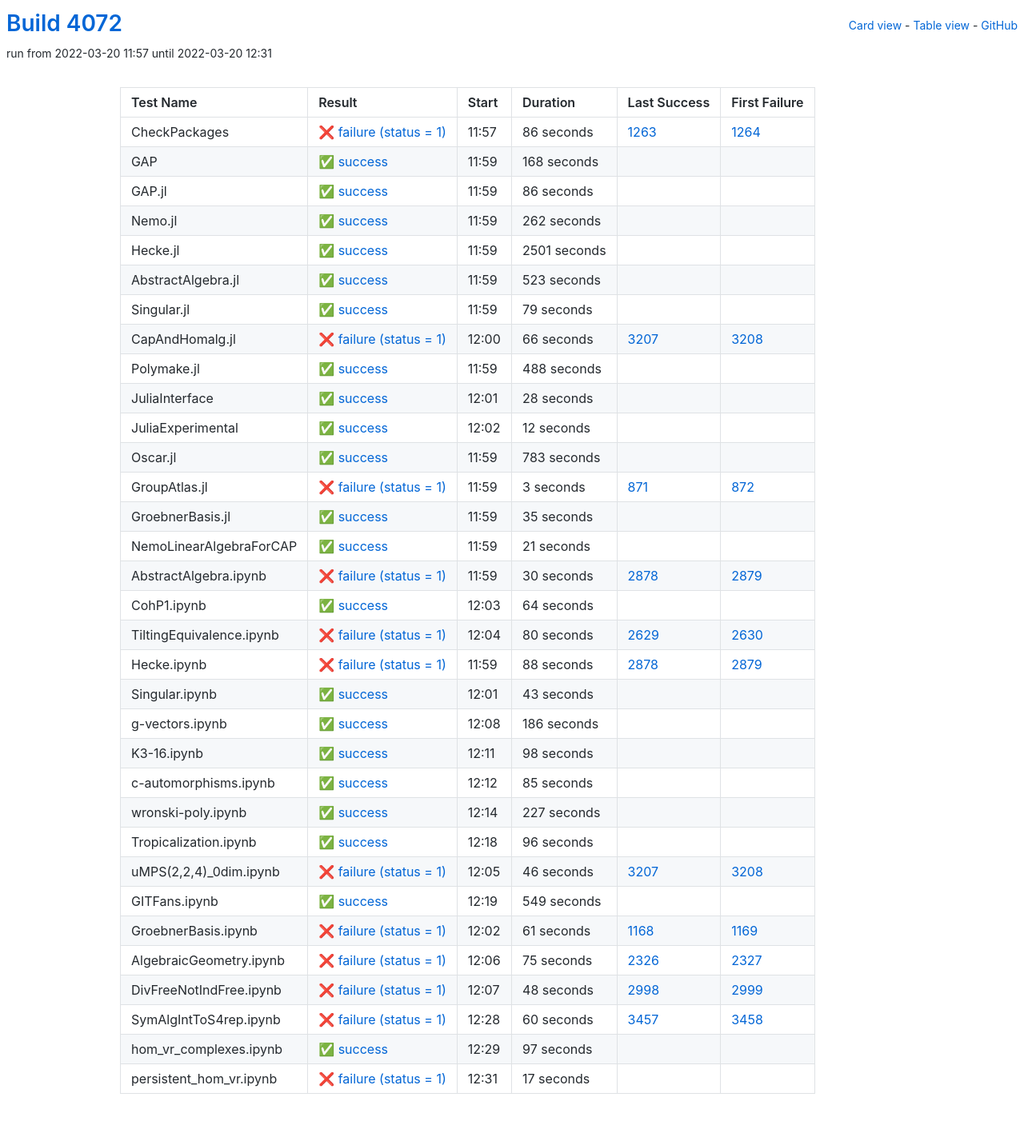
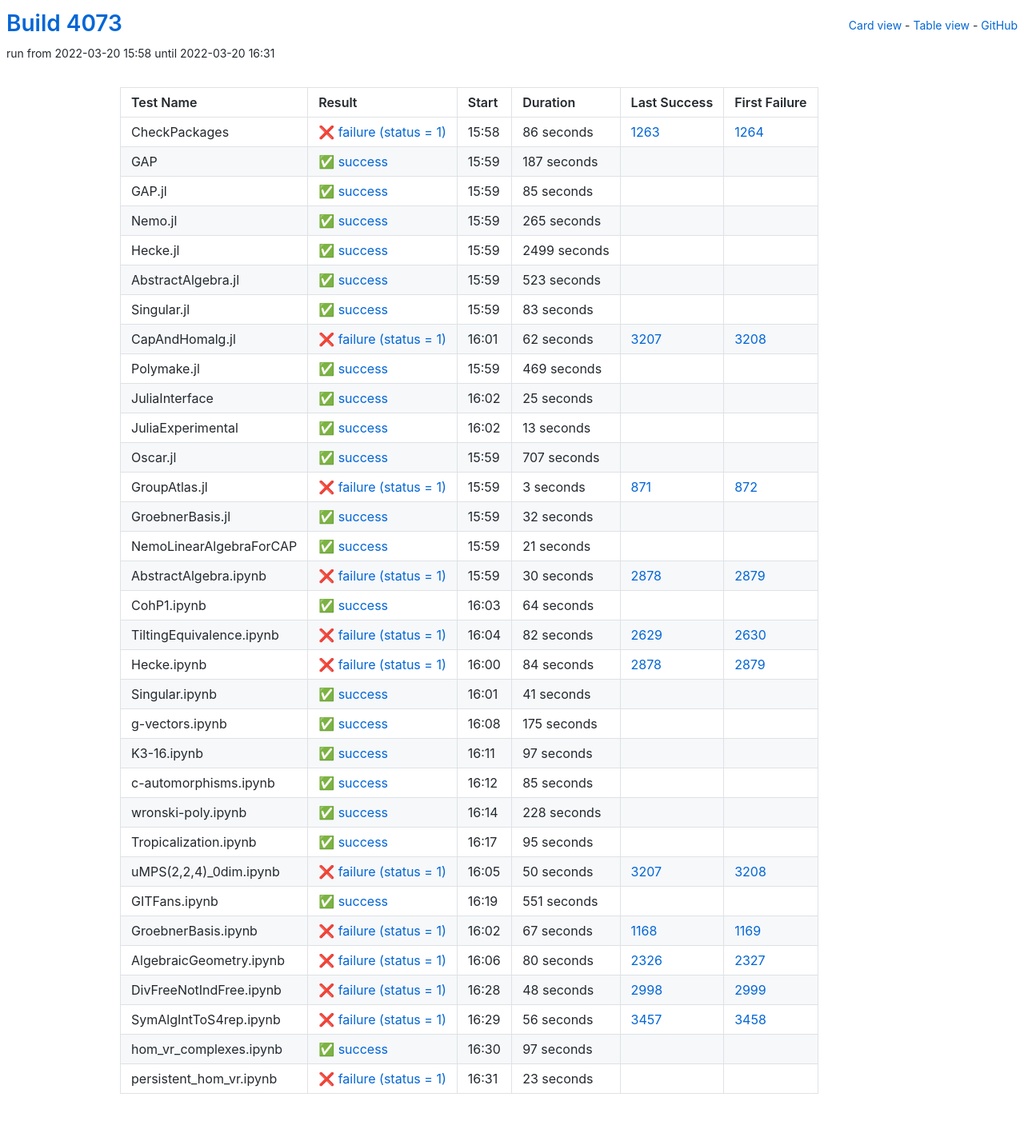
Before and after one commit to oscar-system/oscar-ci-status-stable, a Jekyll site: the page built from table.html, in a window 1280 px wide. Shown: the whole page at 80% size. Built offline with Jekyll 4.4.1, drawn with Linux system fonts in a browser that asks for light colours.

Commit message:
Build #4073

```diff
--- a/_data/ci.yml
+++ b/_data/ci.yml
@@ -1,6 +1,6 @@
 ---
-build: 4072
-build_url: https://oscarci.mathematik.uni-kl.de/job/oscar-stable/4072/
+build: 4073
+build_url: https://oscarci.mathematik.uni-kl.de/job/oscar-stable/4073/
 job: oscar-stable
 organization: oscar-system
 repo: oscar-ci-status-stable
@@ -8,8 +8,8 @@ repourl: https://github.com/oscar-system/oscar-ci-status-stable
 tests:
 - name: CheckPackages
   id: checkpackages
-  log: https://oscarci.mathematik.uni-kl.de/job/oscar-stable/4072/artifact/logs/build-4072/CheckPackages.log
-  start: 2022-03-20 11:57
+  log: https://oscarci.mathematik.uni-kl.de/job/oscar-stable/4073/artifact/logs/build-4073/CheckPackages.log
+  start: 2022-03-20 15:58
   success: false
   exitcode: 1
   status: failure
@@ -20,56 +20,56 @@ tests:
   first_failure_url: https://oscarci.mathematik.uni-kl.de/job/oscar-stable/1264/
 - name: GAP
   id: gap
-  log: https://oscarci.mathematik.uni-kl.de/job/oscar-stable/4072/artifact/logs/build-4072/GAP.log
-  start: 2022-03-20 11:59
+  log: https://oscarci.mathematik.uni-kl.de/job/oscar-stable/4073/artifact/logs/build-4073/GAP.log
+  start: 2022-03-20 15:59
   success: true
   exitcode: 0
   status: success
-  duration: 168
+  duration: 187
   last_success: false
   last_success_url:
   first_failure: false
   first_failure_url:
 - name: GAP.jl
   id: gap-jl
-  log: https://oscarci.mathematik.uni-kl.de/job/oscar-stable/4072/artifact/logs/build-4072/GAP.jl.log
-  start: 2022-03-20 11:59
+  log: https://oscarci.mathematik.uni-kl.de/job/oscar-stable/4073/artifact/logs/build-4073/GAP.jl.log
+  start: 2022-03-20 15:59
   success: true
   exitcode: 0
   status: success
-  duration: 86
+  duration: 85
   last_success: false
   last_success_url:
   first_failure: false
   first_failure_url:
 - name: Nemo.jl
   id: nemo-jl
-  log: https://oscarci.mathematik.uni-kl.de/job/oscar-stable/4072/artifact/logs/build-4072/Nemo.jl.log
-  start: 2022-03-20 11:59
+  log: https://oscarci.mathematik.uni-kl.de/job/oscar-stable/4073/artifact/logs/build-4073/Nemo.jl.log
+  start: 2022-03-20 15:59
   success: true
   exitcode: 0
   status: success
-  duration: 262
+  duration: 265
   last_success: false
   last_success_url:
   first_failure: false
   first_failure_url:
 - name: Hecke.jl
   id: hecke-jl
-  log: https://oscarci.mathematik.uni-kl.de/job/oscar-stable/4072/artifact/logs/build-4072/Hecke.jl.log
-  start: 2022-03-20 11:59
+  log: https://oscarci.mathematik.uni-kl.de/job/oscar-stable/4073/artifact/logs/build-4073/Hecke.jl.log
+  start: 2022-03-20 15:59
   success: true
   exitcode: 0
   status: success
-  duration: 2501
+  duration: 2499
   last_success: false
   last_success_url:
   first_failure: false
   first_failure_url:
 - name: AbstractAlgebra.jl
   id: abstractalgebra-jl
-  log: https://oscarci.mathematik.uni-kl.de/job/oscar-stable/4072/artifact/logs/build-4072/AbstractAlgebra.jl.log
-  start: 2022-03-20 11:59
+  log: https://oscarci.mathematik.uni-kl.de/job/oscar-stable/4073/artifact/logs/build-4073/AbstractAlgebra.jl.log
+  start: 2022-03-20 15:59
   success: true
   exitcode: 0
   status: success
@@ -80,80 +80,80 @@ tests:
   first_failure_url:
 - name: Singular.jl
   id: singular-jl
-  log: https://oscarci.mathematik.uni-kl.de/job/oscar-stable/4072/artifact/logs/build-4072/Singular.jl.log
-  start: 2022-03-20 11:59
+  log: https://oscarci.mathematik.uni-kl.de/job/oscar-stable/4073/artifact/logs/build-4073/Singular.jl.log
+  start: 2022-03-20 15:59
   success: true
   exitcode: 0
   status: success
-  duration: 79
+  duration: 83
   last_success: false
   last_success_url:
   first_failure: false
   first_failure_url:
 - name: CapAndHomalg.jl
   id: capandhomalg-jl
-  log: https://oscarci.mathematik.uni-kl.de/job/oscar-stable/4072/artifact/logs/build-4072/CapAndHomalg.jl.log
-  start: 2022-03-20 12:00
+  log: https://oscarci.mathematik.uni-kl.de/job/oscar-stable/4073/artifact/logs/build-4073/CapAndHomalg.jl.log
+  start: 2022-03-20 16:01
   success: false
   exitcode: 1
   status: failure
-  duration: 66
+  duration: 62
   last_success: 3207
   last_success_url: https://oscarci.mathematik.uni-kl.de/job/oscar-stable/3207/
   first_failure: 3208
   first_failure_url: https://oscarci.mathematik.uni-kl.de/job/oscar-stable/3208/
 - name: Polymake.jl
   id: polymake-jl
-  log: https://oscarci.mathematik.uni-kl.de/job/oscar-stable/4072/artifact/logs/build-4072/Polymake.jl.log
-  start: 2022-03-20 11:59
+  log: https://oscarci.mathematik.uni-kl.de/job/oscar-stable/4073/artifact/logs/build-4073/Polymake.jl.log
+  start: 2022-03-20 15:59
   success: true
   exitcode: 0
   status: success
-  duration: 488
+  duration: 469
   last_success: false
   last_success_url:
   first_failure: false
   first_failure_url:
 - name: JuliaInterface
   id: juliainterface
-  log: https://oscarci.mathematik.uni-kl.de/job/oscar-stable/4072/artifact/logs/build-4072/JuliaInterface.log
-  start: 2022-03-20 12:01
+  log: https://oscarci.mathematik.uni-kl.de/job/oscar-stable/4073/artifact/logs/build-4073/JuliaInterface.log
+  start: 2022-03-20 16:02
   success: true
   exitcode: 0
   status: success
-  duration: 28
+  duration: 25
   last_success: false
   last_success_url:
   first_failure: false
   first_failure_url:
 - name: JuliaExperimental
   id: juliaexperimental
-  log: https://oscarci.mathematik.uni-kl.de/job/oscar-stable/4072/artifact/logs/build-4072/JuliaExperimental.log
-  start: 2022-03-20 12:02
+  log: https://oscarci.mathematik.uni-kl.de/job/oscar-stable/4073/artifact/logs/build-4073/JuliaExperimental.log
+  start: 2022-03-20 16:02
   success: true
   exitcode: 0
   status: success
-  duration: 12
+  duration: 13
   last_success: false
   last_success_url:
   first_failure: false
   first_failure_url:
 - name: Oscar.jl
   id: oscar-jl
-  log: https://oscarci.mathematik.uni-kl.de/job/oscar-stable/4072/artifact/logs/build-4072/Oscar.jl.log
-  start: 2022-03-20 11:59
+  log: https://oscarci.mathematik.uni-kl.de/job/oscar-stable/4073/artifact/logs/build-4073/Oscar.jl.log
+  start: 2022-03-20 15:59
   success: true
   exitcode: 0
   status: success
-  duration: 783
+  duration: 707
   last_success: false
   last_success_url:
   first_failure: false
   first_failure_url:
 - name: GroupAtlas.jl
   id: groupatlas-jl
-  log: https://oscarci.mathematik.uni-kl.de/job/oscar-stable/4072/artifact/logs/build-4072/GroupAtlas.jl.log
-  start: 2022-03-20 11:59
+  log: https://oscarci.mathematik.uni-kl.de/job/oscar-stable/4073/artifact/logs/build-4073/GroupAtlas.jl.log
+  start: 2022-03-20 15:59
   success: false
   exitcode: 1
   status: failure
@@ -164,20 +164,20 @@ tests:
   first_failure_url: https://oscarci.mathematik.uni-kl.de/job/oscar-stable/872/
 - name: GroebnerBasis.jl
   id: groebnerbasis-jl
-  log: https://oscarci.mathematik.uni-kl.de/job/oscar-stable/4072/artifact/logs/build-4072/GroebnerBasis.jl.log
-  start: 2022-03-20 11:59
+  log: https://oscarci.mathematik.uni-kl.de/job/oscar-stable/4073/artifact/logs/build-4073/GroebnerBasis.jl.log
+  start: 2022-03-20 15:59
   success: true
   exitcode: 0
   status: success
-  duration: 35
+  duration: 32
   last_success: false
   last_success_url:
   first_failure: false
   first_failure_url:
 - name: NemoLinearAlgebraForCAP
   id: nemolinearalgebraforcap
-  log: https://oscarci.mathematik.uni-kl.de/job/oscar-stable/4072/artifact/logs/build-4072/NemoLinearAlgebraForCAP.log
-  start: 2022-03-20 11:59
+  log: https://oscarci.mathematik.uni-kl.de/job/oscar-stable/4073/artifact/logs/build-4073/NemoLinearAlgebraForCAP.log
+  start: 2022-03-20 15:59
   success: true
   exitcode: 0
   status: success
@@ -188,8 +188,8 @@ tests:
   first_failure_url:
 - name: AbstractAlgebra.ipynb
   id: abstractalgebra-ipynb
-  log: https://oscarci.mathematik.uni-kl.de/job/oscar-stable/4072/artifact/logs/build-4072/AbstractAlgebra.ipynb.log
-  start: 2022-03-20 11:59
+  log: https://oscarci.mathematik.uni-kl.de/job/oscar-stable/4073/artifact/logs/build-4073/AbstractAlgebra.ipynb.log
+  start: 2022-03-20 15:59
   success: false
   exitcode: 1
   status: failure
@@ -200,8 +200,8 @@ tests:
   first_failure_url: https://oscarci.mathematik.uni-kl.de/job/oscar-stable/2879/
 - name: CohP1.ipynb
   id: cohp1-ipynb
-  log: https://oscarci.mathematik.uni-kl.de/job/oscar-stable/4072/artifact/logs/build-4072/CohP1.ipynb.log
-  start: 2022-03-20 12:03
+  log: https://oscarci.mathematik.uni-kl.de/job/oscar-stable/4073/artifact/logs/build-4073/CohP1.ipynb.log
+  start: 2022-03-20 16:03
   success: true
   exitcode: 0
   status: success
@@ -212,68 +212,68 @@ tests:
   first_failure_url:
 - name: TiltingEquivalence.ipynb
   id: tiltingequivalence-ipynb
-  log: https://oscarci.mathematik.uni-kl.de/job/oscar-stable/4072/artifact/logs/build-4072/TiltingEquivalence.ipynb.log
-  start: 2022-03-20 12:04
+  log: https://oscarci.mathematik.uni-kl.de/job/oscar-stable/4073/artifact/logs/build-4073/TiltingEquivalence.ipynb.log
+  start: 2022-03-20 16:04
   success: false
   exitcode: 1
   status: failure
-  duration: 80
+  duration: 82
   last_success: 2629
   last_success_url: https://oscarci.mathematik.uni-kl.de/job/oscar-stable/2629/
   first_failure: 2630
   first_failure_url: https://oscarci.mathematik.uni-kl.de/job/oscar-stable/2630/
 - name: Hecke.ipynb
   id: hecke-ipynb
-  log: https://oscarci.mathematik.uni-kl.de/job/oscar-stable/4072/artifact/logs/build-4072/Hecke.ipynb.log
-  start: 2022-03-20 11:59
+  log: https://oscarci.mathematik.uni-kl.de/job/oscar-stable/4073/artifact/logs/build-4073/Hecke.ipynb.log
+  start: 2022-03-20 16:00
   success: false
   exitcode: 1
   status: failure
-  duration: 88
+  duration: 84
   last_success: 2878
   last_success_url: https://oscarci.mathematik.uni-kl.de/job/oscar-stable/2878/
   first_failure: 2879
   first_failure_url: https://oscarci.mathematik.uni-kl.de/job/oscar-stable/2879/
 - name: Singular.ipynb
   id: singular-ipynb
-  log: https://oscarci.mathematik.uni-kl.de/job/oscar-stable/4072/artifact/logs/build-4072/Singular.ipynb.log
-  start: 2022-03-20 12:01
+  log: https://oscarci.mathematik.uni-kl.de/job/oscar-stable/4073/artifact/logs/build-4073/Singular.ipynb.log
+  start: 2022-03-20 16:01
   success: true
   exitcode: 0
   status: success
-  duration: 43
+  duration: 41
   last_success: false
   last_success_url:
   first_failure: false
   first_failure_url:
 - name: g-vectors.ipynb
   id: g-vectors-ipynb
-  log: https://oscarci.mathematik.uni-kl.de/job/oscar-stable/4072/artifact/logs/build-4072/g-vectors.ipynb.log
-  start: 2022-03-20 12:08
+  log: https://oscarci.mathematik.uni-kl.de/job/oscar-stable/4073/artifact/logs/build-4073/g-vectors.ipynb.log
+  start: 2022-03-20 16:08
   success: true
   exitcode: 0
   status: success
-  duration: 186
+  duration: 175
   last_success: false
   last_success_url:
   first_failure: false
   first_failure_url:
 - name: K3-16.ipynb
   id: k3-16-ipynb
-  log: https://oscarci.mathematik.uni-kl.de/job/oscar-stable/4072/artifact/logs/build-4072/K3-16.ipynb.log
-  start: 2022-03-20 12:11
+  log: https://oscarci.mathematik.uni-kl.de/job/oscar-stable/4073/artifact/logs/build-4073/K3-16.ipynb.log
+  start: 2022-03-20 16:11
   success: true
   exitcode: 0
   status: success
-  duration: 98
+  duration: 97
   last_success: false
   last_success_url:
   first_failure: false
   first_failure_url:
 - name: c-automorphisms.ipynb
   id: c-automorphisms-ipynb
-  log: https://oscarci.mathematik.uni-kl.de/job/oscar-stable/4072/artifact/logs/build-4072/c-automorphisms.ipynb.log
-  start: 2022-03-20 12:12
+  log: https://oscarci.mathematik.uni-kl.de/job/oscar-stable/4073/artifact/logs/build-4073/c-automorphisms.ipynb.log
+  start: 2022-03-20 16:12
   success: true
   exitcode: 0
   status: success
@@ -284,80 +284,80 @@ tests:
   first_failure_url:
 - name: wronski-poly.ipynb
   id: wronski-poly-ipynb
-  log: https://oscarci.mathematik.uni-kl.de/job/oscar-stable/4072/artifact/logs/build-4072/wronski-poly.ipynb.log
-  start: 2022-03-20 12:14
+  log: https://oscarci.mathematik.uni-kl.de/job/oscar-stable/4073/artifact/logs/build-4073/wronski-poly.ipynb.log
+  start: 2022-03-20 16:14
   success: true
   exitcode: 0
   status: success
-  duration: 227
+  duration: 228
   last_success: false
   last_success_url:
   first_failure: false
   first_failure_url:
 - name: Tropicalization.ipynb
   id: tropicalization-ipynb
-  log: https://oscarci.mathematik.uni-kl.de/job/oscar-stable/4072/artifact/logs/build-4072/Tropicalization.ipynb.log
-  start: 2022-03-20 12:18
+  log: https://oscarci.mathematik.uni-kl.de/job/oscar-stable/4073/artifact/logs/build-4073/Tropicalization.ipynb.log
+  start: 2022-03-20 16:17
   success: true
   exitcode: 0
   status: success
-  duration: 96
+  duration: 95
   last_success: false
   last_success_url:
   first_failure: false
   first_failure_url:
 - name: uMPS(2,2,4)_0dim.ipynb
   id: umps-2-2-4-0dim-ipynb
-  log: https://oscarci.mathematik.uni-kl.de/job/oscar-stable/4072/artifact/logs/build-4072/uMPS-2-2-4-_0dim.ipynb.log
-  start: 2022-03-20 12:05
+  log: https://oscarci.mathematik.uni-kl.de/job/oscar-stable/4073/artifact/logs/build-4073/uMPS-2-2-4-_0dim.ipynb.log
+  start: 2022-03-20 16:05
   success: false
   exitcode: 1
   status: failure
-  duration: 46
+  duration: 50
   last_success: 3207
   last_success_url: https://oscarci.mathematik.uni-kl.de/job/oscar-stable/3207/
   first_failure: 3208
   first_failure_url: https://oscarci.mathematik.uni-kl.de/job/oscar-stable/3208/
 - name: GITFans.ipynb
   id: gitfans-ipynb
-  log: https://oscarci.mathematik.uni-kl.de/job/oscar-stable/4072/artifact/logs/build-4072/GITFans.ipynb.log
-  start: 2022-03-20 12:19
+  log: https://oscarci.mathematik.uni-kl.de/job/oscar-stable/4073/artifact/logs/build-4073/GITFans.ipynb.log
+  start: 2022-03-20 16:19
   success: true
   exitcode: 0
   status: success
-  duration: 549
+  duration: 551
   last_success: false
   last_success_url:
   first_failure: false
   first_failure_url:
 - name: GroebnerBasis.ipynb
   id: groebnerbasis-ipynb
-  log: https://oscarci.mathematik.uni-kl.de/job/oscar-stable/4072/artifact/logs/build-4072/GroebnerBasis.ipynb.log
-  start: 2022-03-20 12:02
+  log: https://oscarci.mathematik.uni-kl.de/job/oscar-stable/4073/artifact/logs/build-4073/GroebnerBasis.ipynb.log
+  start: 2022-03-20 16:02
   success: false
   exitcode: 1
   status: failure
-  duration: 61
+  duration: 67
   last_success: 1168
   last_success_url: https://oscarci.mathematik.uni-kl.de/job/oscar-stable/1168/
   first_failure: 1169
   first_failure_url: https://oscarci.mathematik.uni-kl.de/job/oscar-stable/1169/
 - name: AlgebraicGeometry.ipynb
   id: algebraicgeometry-ipynb
-  log: https://oscarci.mathematik.uni-kl.de/job/oscar-stable/4072/artifact/logs/build-4072/AlgebraicGeometry.ipynb.log
-  start: 2022-03-20 12:06
+  log: https://oscarci.mathematik.uni-kl.de/job/oscar-stable/4073/artifact/logs/build-4073/AlgebraicGeometry.ipynb.log
+  start: 2022-03-20 16:06
   success: false
   exitcode: 1
   status: failure
-  duration: 75
+  duration: 80
   last_success: 2326
   last_success_url: https://oscarci.mathematik.uni-kl.de/job/oscar-stable/2326/
   first_failure: 2327
   first_failure_url: https://oscarci.mathematik.uni-kl.de/job/oscar-stable/2327/
 - name: DivFreeNotIndFree.ipynb
   id: divfreenotindfree-ipynb
-  log: https://oscarci.mathematik.uni-kl.de/job/oscar-stable/4072/artifact/logs/build-4072/DivFreeNotIndFree.ipynb.log
-  start: 2022-03-20 12:07
+  log: https://oscarci.mathematik.uni-kl.de/job/oscar-stable/4073/artifact/logs/build-4073/DivFreeNotIndFree.ipynb.log
+  start: 2022-03-20 16:28
   success: false
   exitcode: 1
   status: failure
@@ -368,20 +368,20 @@ tests:
   first_failure_url: https://oscarci.mathematik.uni-kl.de/job/oscar-stable/2999/
 - name: SymAlgIntToS4rep.ipynb
   id: symalginttos4rep-ipynb
-  log: https://oscarci.mathematik.uni-kl.de/job/oscar-stable/4072/artifact/logs/build-4072/SymAlgIntToS4rep.ipynb.log
-  start: 2022-03-20 12:28
+  log: https://oscarci.mathematik.uni-kl.de/job/oscar-stable/4073/artifact/logs/build-4073/SymAlgIntToS4rep.ipynb.log
+  start: 2022-03-20 16:29
   success: false
   exitcode: 1
   status: failure
-  duration: 60
+  duration: 56
   last_success: 3457
   last_success_url: https://oscarci.mathematik.uni-kl.de/job/oscar-stable/3457/
   first_failure: 3458
   first_failure_url: https://oscarci.mathematik.uni-kl.de/job/oscar-stable/3458/
 - name: hom_vr_complexes.ipynb
   id: hom-vr-complexes-ipynb
-  log: https://oscarci.mathematik.uni-kl.de/job/oscar-stable/4072/artifact/logs/build-4072/hom_vr_complexes.ipynb.log
-  start: 2022-03-20 12:29
+  log: https://oscarci.mathematik.uni-kl.de/job/oscar-stable/4073/artifact/logs/build-4073/hom_vr_complexes.ipynb.log
+  start: 2022-03-20 16:30
   success: true
   exitcode: 0
   status: success
@@ -392,12 +392,12 @@ tests:
   first_failure_url:
 - name: persistent_hom_vr.ipynb
   id: persistent-hom-vr-ipynb
-  log: https://oscarci.mathematik.uni-kl.de/job/oscar-stable/4072/artifact/logs/build-4072/persistent_hom_vr.ipynb.log
-  start: 2022-03-20 12:31
+  log: https://oscarci.mathematik.uni-kl.de/job/oscar-stable/4073/artifact/logs/build-4073/persistent_hom_vr.ipynb.log
+  start: 2022-03-20 16:31
   success: false
   exitcode: 1
   status: failure
-  duration: 17
+  duration: 23
   last_success: false
   last_success_url:
   first_failure: false
```
Also changed, not shown: README.md.
